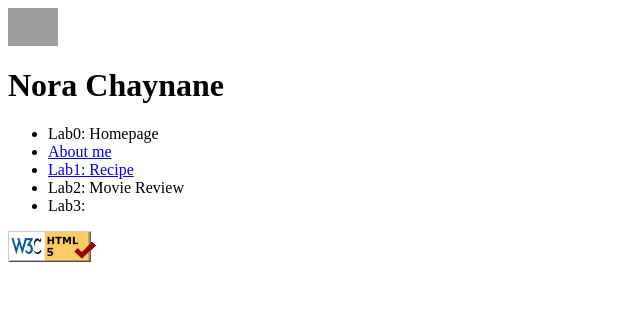
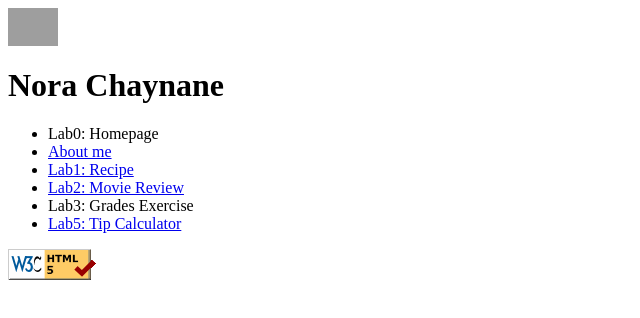
Before and after one commit to norachaynane/WAP_LAB, a plain HTML site: page index.html in a window 1280 px wide. Shown: the whole page, without its empty margins (0-640 px from the left). Drawn offline with Linux system fonts and the light colour scheme; grey boxes are pictures that could not be loaded.

Commit message:
Update index.html

```diff
--- a/index.html
+++ b/index.html
@@ -22,10 +22,14 @@
              <a href="lab1/pie.html">  Lab1: Recipe </a>
         </li>
         <li>
-            Lab2: Movie Review
+          <a href="lab2/tmnt.html">  Lab2: Movie Review </a>
+
         </li>
         <li>
-            Lab3:
+             Lab3: Grades Exercise
+        </li>
+         <li>
+            <a href="lab5/Tip Calculator.html">  Lab5: Tip Calculator </a>
         </li>
     </ul>
     <img src="images/w3c-html.png" />
```
